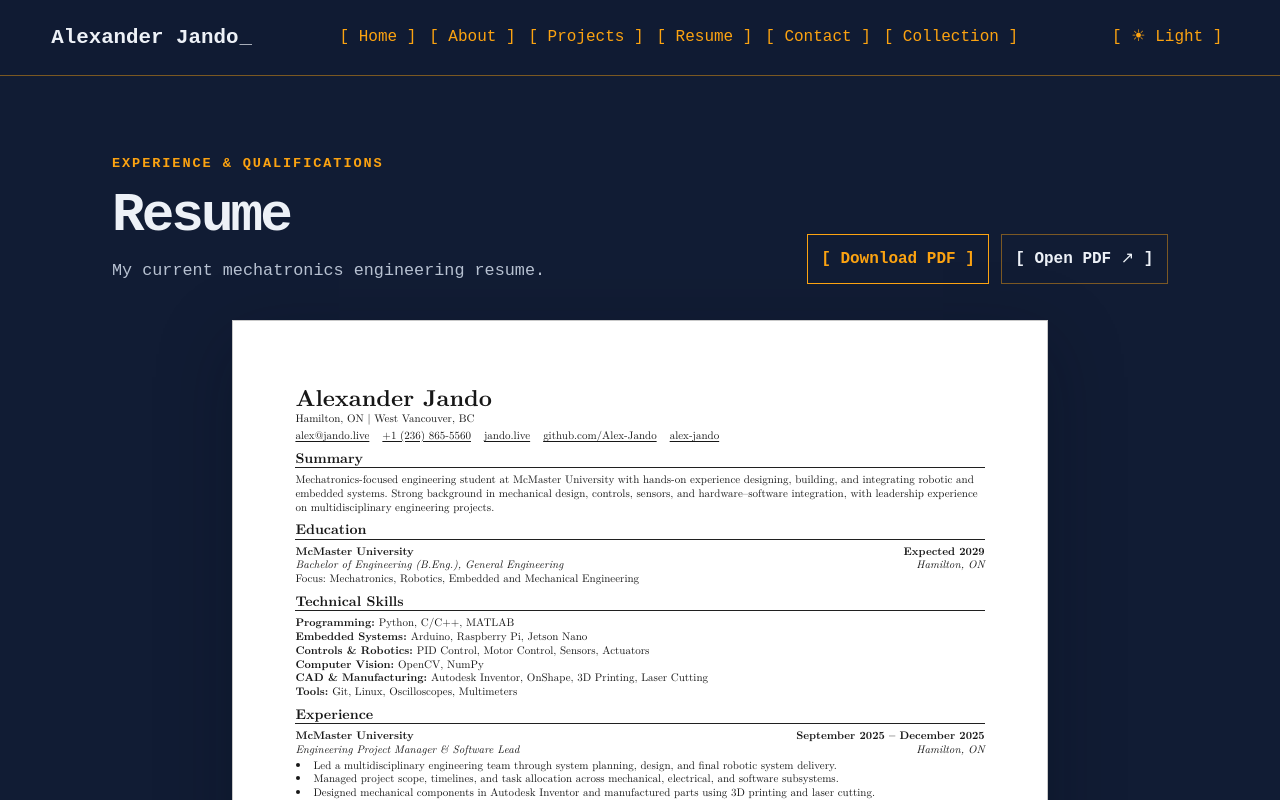
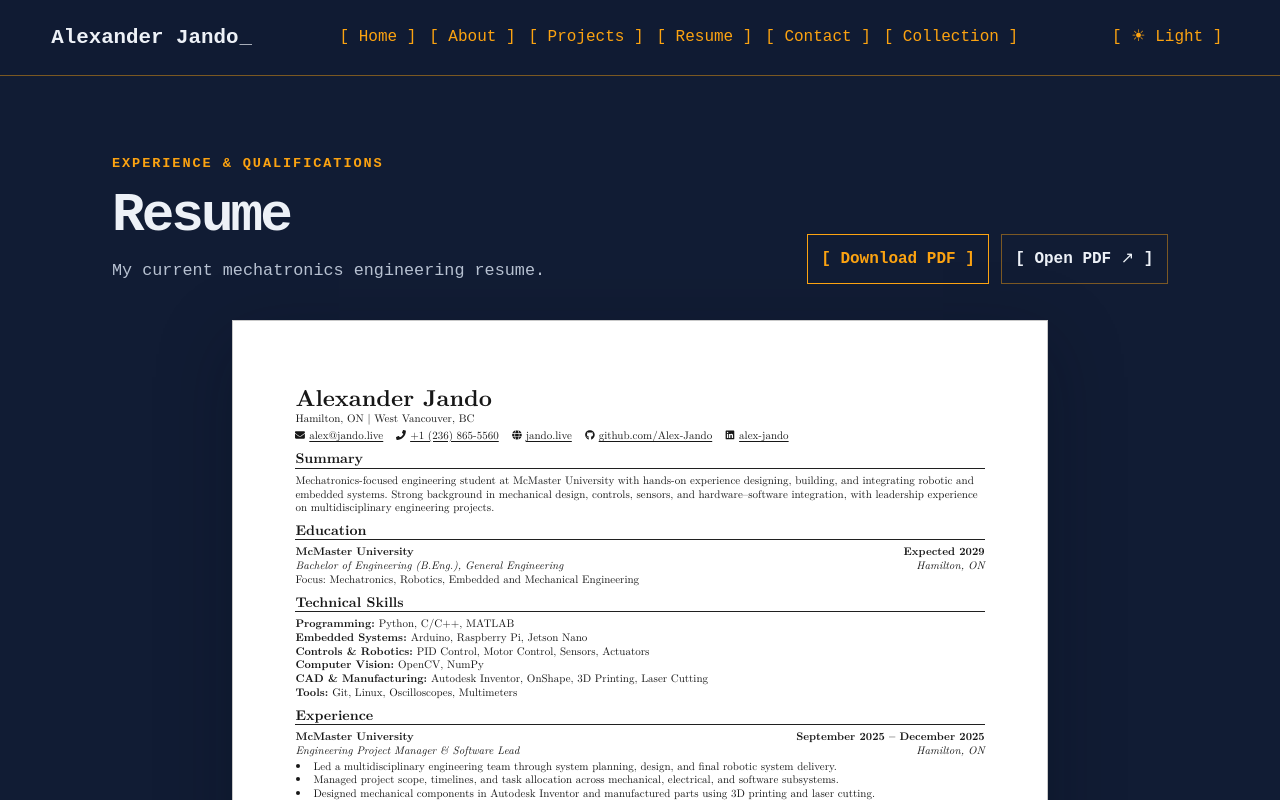
Before and after one commit to Alex-Jando/Portfolio, a Next.js app: page /resume in a window 1280 px wide. Shown: the top 800 px of the page. Built offline with nearby package versions, Linux system fonts and the light colour scheme.

Commit message:
restore resume contact icons

```diff
--- a/src/app/global.css
+++ b/src/app/global.css
@@ -111,6 +111,8 @@ h1 { margin-bottom: 0.75rem; font-size: clamp(2rem, 5vw, 3.4rem); line-height: 1
 .resume-header h2 { font-size: 23px; line-height: 1.1; }
 .resume-header > p { margin-top: 2px; }
 .resume-header ul { display: flex; flex-wrap: wrap; gap: 3px 13px; margin-top: 3px; list-style: none; }
+.resume-header li a { display: inline-flex; align-items: center; gap: 4px; }
+.resume-contact-icon { width: 0.9em; height: 0.9em; flex: 0 0 auto; }
 .resume-document section { margin-top: 8px; }
 .resume-document section > h3 { margin-bottom: 4px; padding-bottom: 2px; border-bottom: 1px solid #202020; font-size: 14px; line-height: 1.1; }
 .resume-row { display: grid; grid-template-columns: minmax(0, 1fr) auto; column-gap: 1rem; }
--- a/src/app/resume/page.tsx
+++ b/src/app/resume/page.tsx
@@ -1,10 +1,13 @@
 import type { Metadata } from "next";
+import { FaEnvelope, FaGithub, FaGlobe, FaLinkedin, FaPhone } from "react-icons/fa";
 import resume from "@/generated/resume.json";
 
 export const metadata: Metadata = {
   title: "Resume | Alexander Jando",
   description: "Alexander Jando's mechatronics engineering resume.",
 };
+
+const contactIcons = [FaEnvelope, FaPhone, FaGlobe, FaGithub, FaLinkedin];
 
 export default function Resume() {
   return (
@@ -26,9 +29,17 @@ export default function Resume() {
           <h2>{resume.name}</h2>
           <p>{resume.locations}</p>
           <ul>
-            {resume.contacts.map((contact) => (
-              <li key={contact.href}><a href={contact.href}>{contact.label}</a></li>
-            ))}
+            {resume.contacts.map((contact, index) => {
+              const Icon = contactIcons[index];
+              return (
+                <li key={contact.href}>
+                  <a href={contact.href}>
+                    <Icon className="resume-contact-icon" aria-hidden="true" />
+                    <span>{contact.label}</span>
+                  </a>
+                </li>
+              );
+            })}
           </ul>
         </header>
 
--- a/src/generated/resume.json
+++ b/src/generated/resume.json
@@ -152,5 +152,5 @@
     "English (Native)",
     "French (Fluent)"
   ],
-  "generatedAt": "2026-07-20T23:33:06.613Z"
+  "generatedAt": "2026-07-20T23:50:02.364Z"
 }
```
Also changed, not shown: 1 other file (tests, documents, lock files or other folders).
